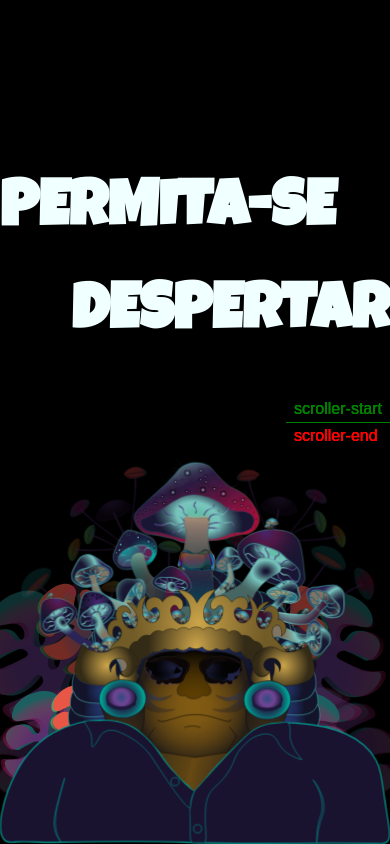
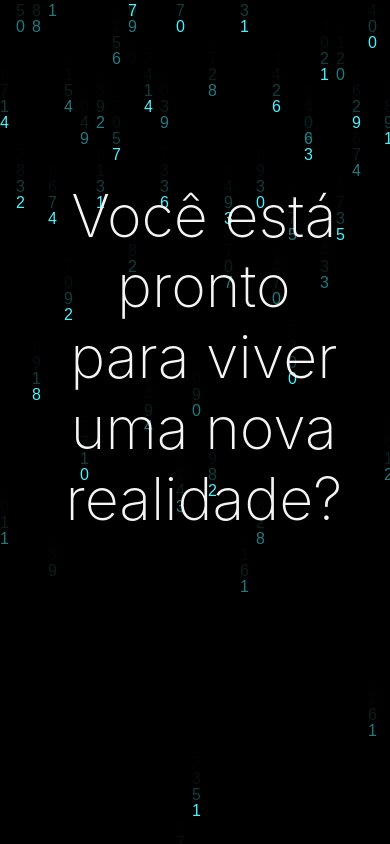
Before and after one commit to duzi5/universo_maia, a React (Create React App) app: page / in a window 390 px wide. Shown: the top 844 px of the page. Built offline with nearby package versions, Linux system fonts and the light colour scheme; a web font is replaced by a local one.

Commit message:
versao mobile completa

```diff
--- a/src/App.js
+++ b/src/App.js
@@ -21,7 +21,7 @@ function App() {
 
   return (
     <div className="App">
-      {/* <LoadingScene /> */}
+      <LoadingScene />
       <Take02 />
       <Take03 />
       <Take04 />
@@ -30,7 +30,7 @@ function App() {
       <Take07 />
       <Take08 />
       <Take09 />
-      <VideoScroll/>
+      {/* <VideoScroll/> */}
     </div>
   );
 }
--- a/src/components/Take04/Take04.jsx
+++ b/src/components/Take04/Take04.jsx
@@ -29,7 +29,7 @@ const Take04 = () => {
         start: "-30% center",
         end: "70% center",
         scrub: true,
-        markers: true,
+
         onUpdate: (self) => {
           console.log(self.progress);
         },
--- a/src/components/Take08/Take08.jsx
+++ b/src/components/Take08/Take08.jsx
@@ -45,7 +45,6 @@ const Take08 = () => {
           start: 'bottom center',
           end: 'top center',
           scrub:true,
-          markers:true
         }
       })
   }, []);
```
